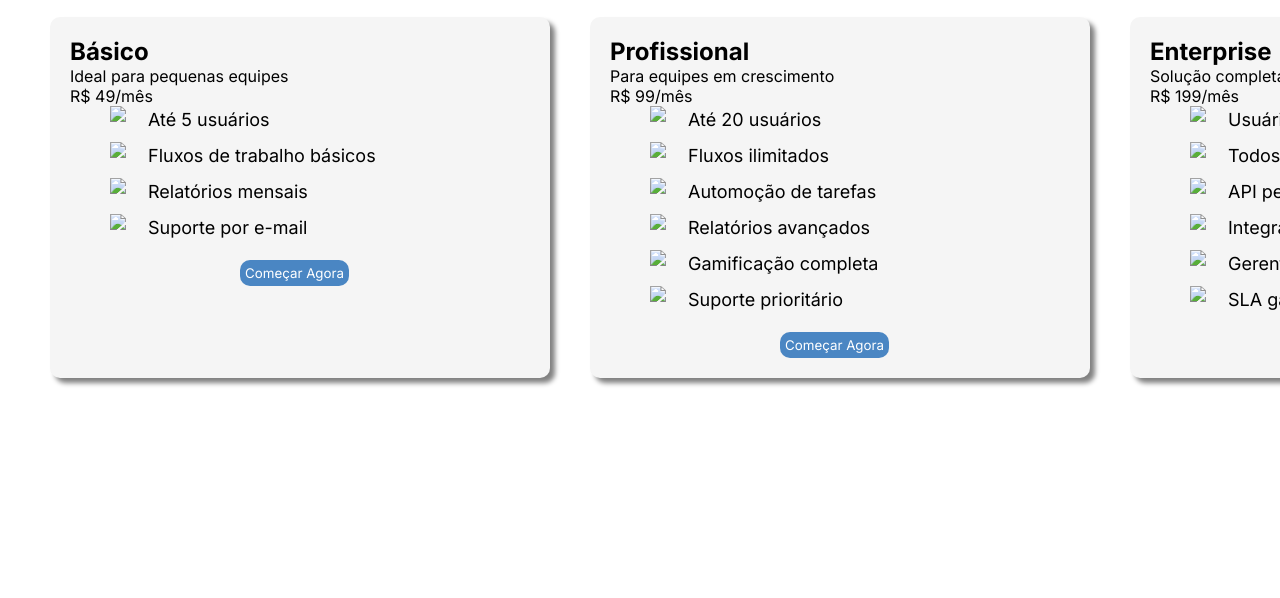
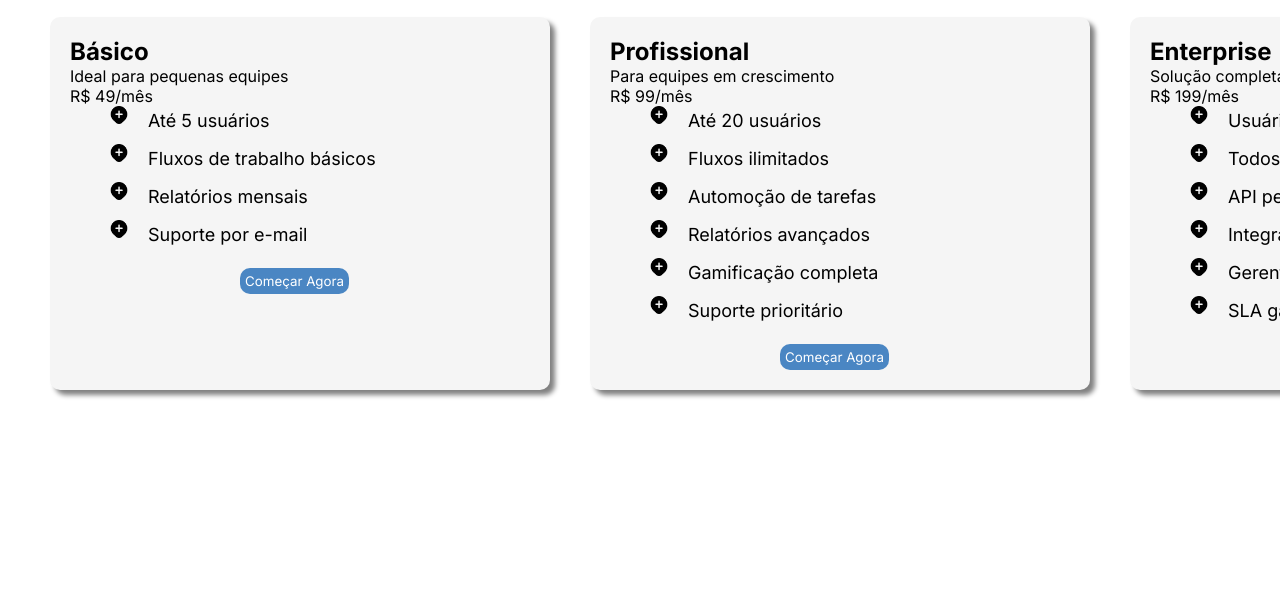
Before and after one commit to gabandrade26/Projeto-senai, a plain HTML site: page plano.html in a window 1280 px wide. Shown: the part 202-800 px from the top of the page. Drawn offline with Linux system fonts and the light colour scheme; files that its build step writes are made by us from their sources.

Commit message:
Todos atualizados

```diff
--- a/plano.html
+++ b/plano.html
@@ -4,11 +4,11 @@
     <meta charset="UTF-8">
     <meta name="viewport" content="width=device-width, initial-scale=1.0">
     <title>FlowPilot - Planos</title>
-    <link rel="stylesheet" href="../static/css/pages.css">
+    <link rel="stylesheet" href="pages.css">
 </head>
 <body>
     <header class="cabecalho">
-        <a href="../index.html"><img src="../static/imagens/logo2.png"></a>
+        <a href="index.html"><img src="/imagens/logo2.png"></a>
         <nav class="menu">
             <ul>
                 <li><a href="sobre.html">Quem somos?</a></li>
@@ -27,10 +27,10 @@
                 <p>Ideal para pequenas equipes</p>
                 <p>R$ 49/mês</p>
                 <ul class="lista">
-                    <li><img src="../static/imagens/icone_plus.png">Até 5 usuários</li>
-                    <li><img src="../static/imagens/icone_plus.png">Fluxos de trabalho básicos</li>
-                    <li><img src="../static/imagens/icone_plus.png">Relatórios mensais</li>
-                    <li><img src="../static/imagens/icone_plus.png">Suporte por e-mail</li>
+                    <li><img src="/imagens/icone_plus.png">Até 5 usuários</li>
+                    <li><img src="/imagens/icone_plus.png">Fluxos de trabalho básicos</li>
+                    <li><img src="/imagens/icone_plus.png">Relatórios mensais</li>
+                    <li><img src="/imagens/icone_plus.png">Suporte por e-mail</li>
                 </ul>
                 <button id="btn_plano">Começar Agora</button>
             </div>
@@ -39,12 +39,12 @@
                 <p>Para equipes em crescimento</p>
                 <p>R$ 99/mês</p>
                 <ul>
-                    <li><img src="../static/imagens/icone_plus.png">Até 20 usuários</li>
-                    <li><img src="../static/imagens/icone_plus.png">Fluxos ilimitados</li>
-                    <li><img src="../static/imagens/icone_plus.png">Automoção de tarefas</li>
-                    <li><img src="../static/imagens/icone_plus.png">Relatórios avançados</li>
-                    <li><img src="../static/imagens/icone_plus.png">Gamificação completa</li>
-                    <li><img src="../static/imagens/icone_plus.png">Suporte prioritário</li>
+                    <li><img src="/imagens/icone_plus.png">Até 20 usuários</li>
+                    <li><img src="/imagens/icone_plus.png">Fluxos ilimitados</li>
+                    <li><img src="/imagens/icone_plus.png">Automoção de tarefas</li>
+                    <li><img src="/imagens/icone_plus.png">Relatórios avançados</li>
+                    <li><img src="/imagens/icone_plus.png">Gamificação completa</li>
+                    <li><img src="/imagens/icone_plus.png">Suporte prioritário</li>
                 </ul>
                 <button id="btn_plano">Começar Agora</button>
             </div class="lista">
@@ -53,12 +53,12 @@
                 <p>Solução completa para empresas</p>
                 <p>R$ 199/mês</p>
                 <ul>
-                    <li><img src="../static/imagens/icone_plus.png">Usuários ilimitados</li>
-                    <li><img src="../static/imagens/icone_plus.png">Todos os recursos</li>
-                    <li><img src="../static/imagens/icone_plus.png">API personalizada</li>
-                    <li><img src="../static/imagens/icone_plus.png">Integrações avançadas</li>
-                    <li><img src="../static/imagens/icone_plus.png">Gerente de conta dedicado</li>
-                    <li><img src="../static/imagens/icone_plus.png">SLA garantido</li>
+                    <li><img src="/imagens/icone_plus.png">Usuários ilimitados</li>
+                    <li><img src="/imagens/icone_plus.png">Todos os recursos</li>
+                    <li><img src="/imagens/icone_plus.png">API personalizada</li>
+                    <li><img src="/imagens/icone_plus.png">Integrações avançadas</li>
+                    <li><img src="/imagens/icone_plus.png">Gerente de conta dedicado</li>
+                    <li><img src="/imagens/icone_plus.png">SLA garantido</li>
                 </ul>
                 <button id="btn_plano">Começar Agora</button>
             </div>
```
Also changed, not shown: cadastro.html (+3 -3 lines), contato.html (+6 -6 lines), game.html (+2 -2 lines), index.html (+2 -2 lines), login.html (+6 -6 lines), recursos.html (+5 -5 lines), sobre.html (+6 -6 lines).
